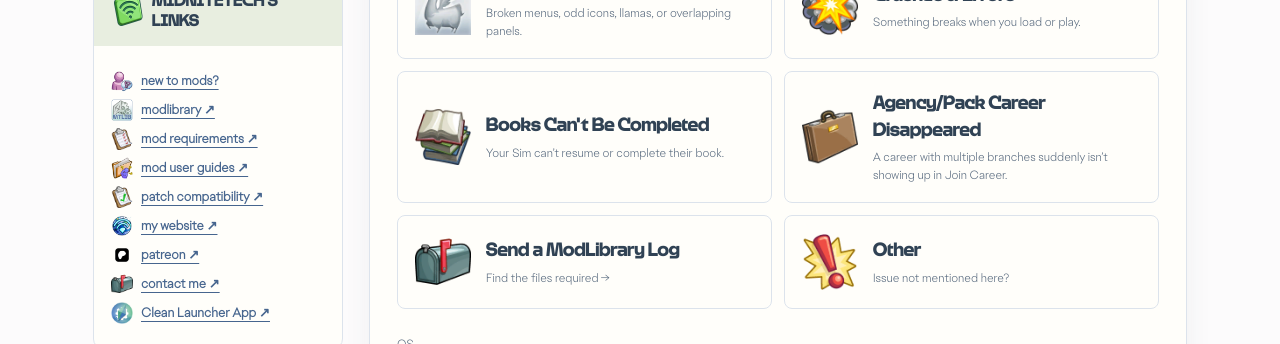
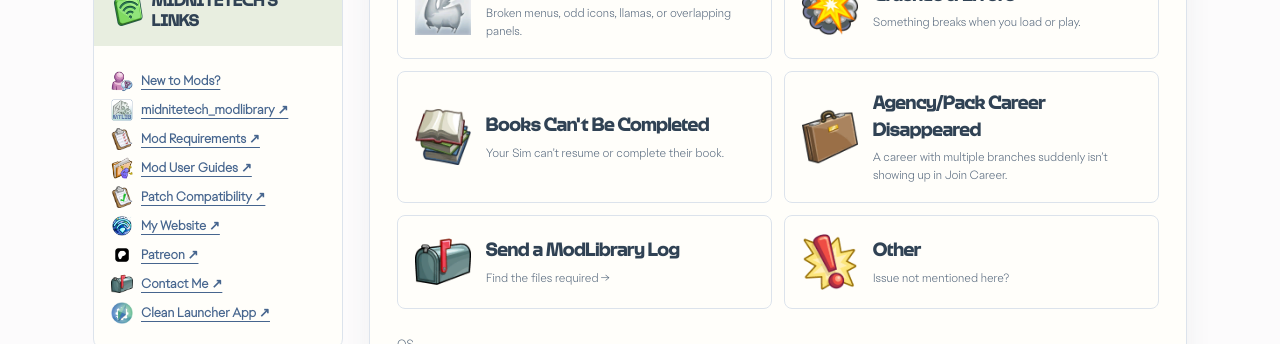
Before and after one commit to k80-80/troubleshooting, a plain HTML site: page index.html in a window 1280 px wide. Shown: the part 797-1141 px from the top of the page. Drawn offline with Linux system fonts and the light colour scheme.

Commit message:
Update index.html

```diff
--- a/index.html
+++ b/index.html
@@ -58,49 +58,49 @@
 
 	<div class="side-body">
         <a href="#extra-help" id="extra-help-link"><img src="TS_icons/newtomods.png" alt="">
-			<b>new to mods?</b> </a>
+			<b>New to Mods?</b> </a>
 
 		<a href="https://www.patreon.com/posts/midnitetech-121729961"
 		   rel="noopener" target="_blank">
 			<img src="TS_icons/modlibrary.png" alt="">
-			<b>modlibrary ↗</b>
+			<b>midnitetech_modlibrary ↗</b>
 		</a>
 
 		<a href="https://k80-80.github.io/ModsDirectory/"
 		   rel="noopener" target="_blank">
 			<img src="TS_icons/LIST.png" alt="">
-			<b>mod requirements ↗</b>
+			<b>Mod Requirements ↗</b>
 		</a>
 
 		<a href="https://midnitetechmods.com/support"
 		   rel="noopener" target="_blank">
 			<img src="TS_icons/UserGuides.png" alt="">
-			<b>mod user guides ↗</b>
+			<b>Mod User Guides ↗</b>
 		</a>
 
                 <a href="https://mods.midnitetechmods.com/"
 		   rel="noopener" target="_blank">
 			<img src="TS_icons/modrequirements.png" alt="">
-			<b>patch compatibility ↗</b>
+			<b>Patch Compatibility ↗</b>
 		</a>
 
 
 		<a href="https://midnitetechmods.com/"
 		   rel="noopener" target="_blank">
 			<img src="TS_icons/mywebsite.png" alt="">
-			<b>my website ↗</b>
+			<b>My Website ↗</b>
 		</a>
 
 		<a href="https://www.patreon.com/c/midnitetech"
 		   rel="noopener" target="_blank">
 			<img src="TS_icons/patreon.png" alt="">
-			<b>patreon ↗</b>
+			<b>Patreon ↗</b>
 		</a>
 
 		<a href="https://midnitetechmods.com/contact"
 		   rel="noopener" target="_blank">
 			<img src="TS_icons/contactme.png" alt="">
-			<b>contact me ↗</b>
+			<b>Contact Me ↗</b>
 		</a>
 
 		<a href="https://midnitetechmods.com/cleanlauncher"
```
